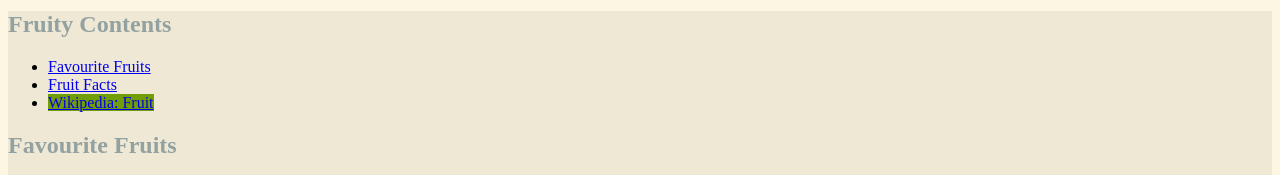
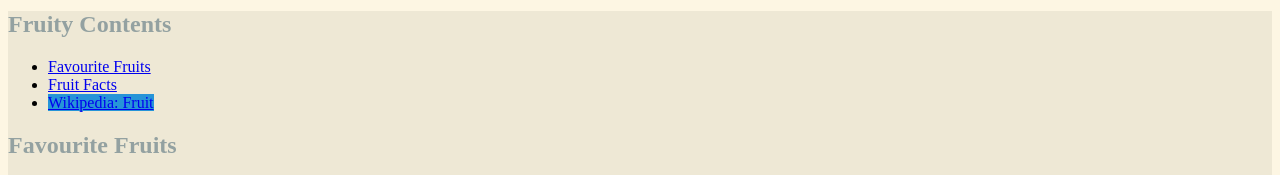
Before and after one commit to youn0482/mad9013-ex2, a plain HTML site: page index.html in a window 1280 px wide. Shown: the part 575-750 px from the top of the page. Drawn offline with Linux system fonts and the light colour scheme.

Commit message:
changed a color

```diff
--- a/css/main.css
+++ b/css/main.css
@@ -7,7 +7,7 @@ nav ul {font-family: sans-serif;}
 .wrapper > .dfn {background-color: #b58900;}
 p + strong {color: #fff;}
 html body header nav ul li mark {background-color: #719e07;}
-a[rel="external"] {background-color: #719e07;}
+a[rel="external"] {background-color: #2694d8;}
 ol li:first-child {color: #719e47;}
 ol li:last-child {color: #2aa198;}
 .types li:nth-child(odd) {background-color: #657ba3;}
```
